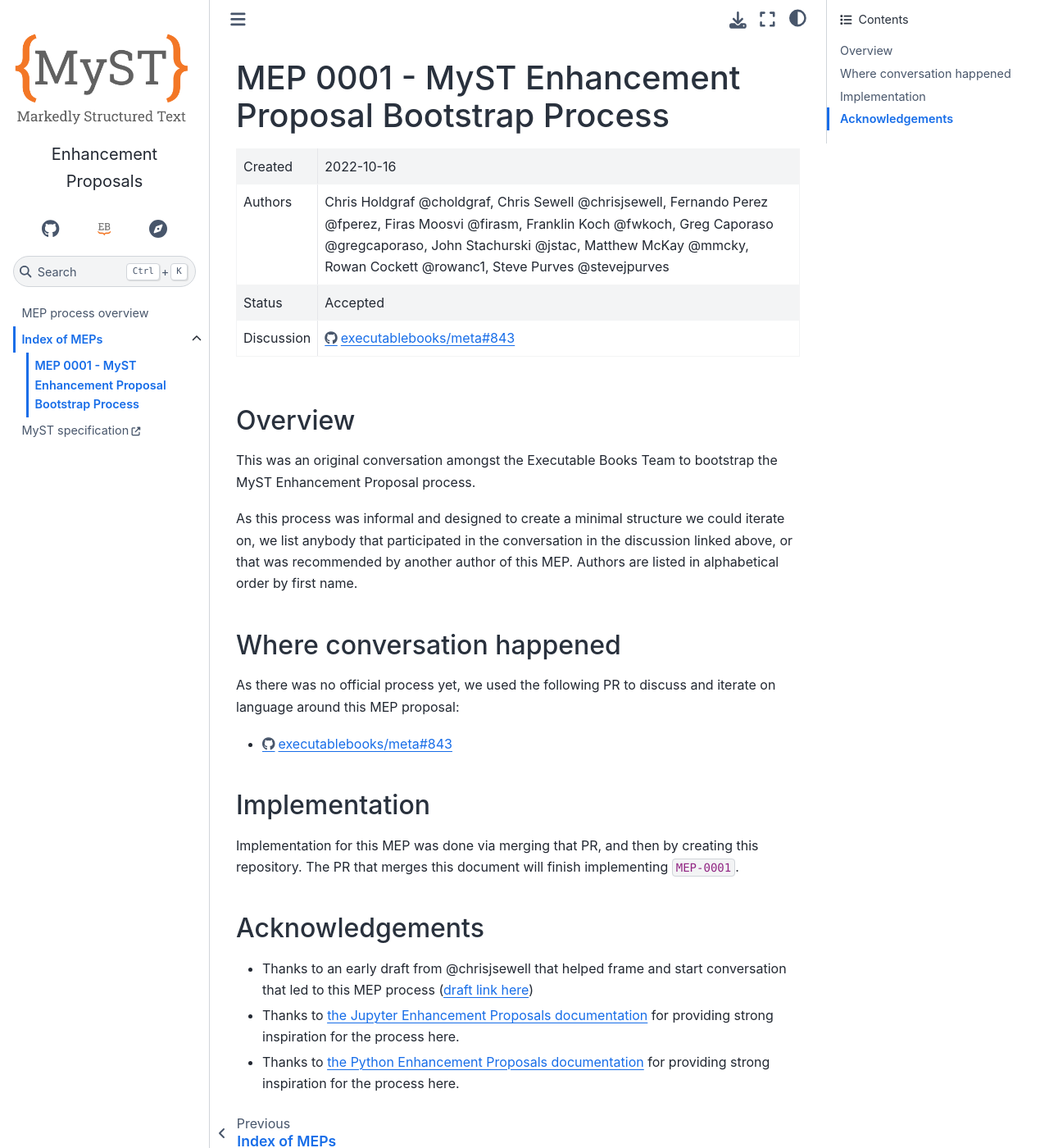
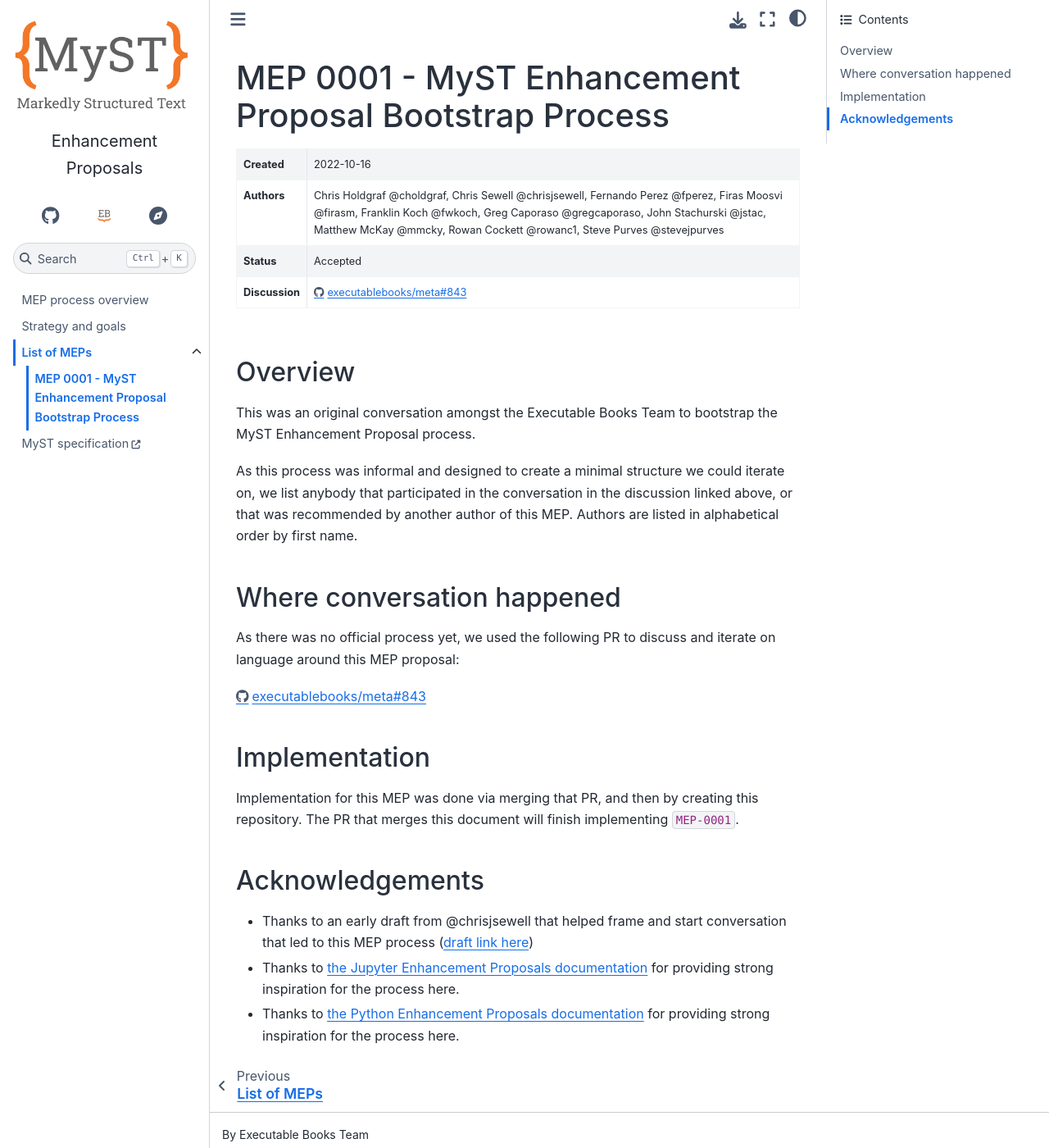
Before and after one commit to jupyter-book/myst-enhancement-proposals, a Sphinx documentation site: the page built from docs/meps/mep-0001.md, in a window 1280 px wide and 1400 px high. Shown: the whole window at 82% size. Built offline with Sphinx 7.4.7 and the Sphinx Book theme 1.1.4, drawn with Linux system fonts in a browser that asks for light colours.

Commit message:
Update strategy and add index to front page

```diff
--- /dev/null
+++ b/docs/_static/custom.css
@@ -0,0 +1,7 @@
+.mep-metadata {
+  font-size: .8rem;
+}
+
+.mep-metadata td:first-child {
+  font-weight: bold;
+}
--- a/docs/conf.py
+++ b/docs/conf.py
@@ -33,6 +33,7 @@
 # -- Options for HTML output -------------------------------------------------
 html_theme = "sphinx_book_theme"
 html_static_path = ["_static"]
+html_css_files = ["custom.css"]
 
 html_theme_options = {
     "logo": {
@@ -69,7 +70,7 @@
 
     tablemd = {}
     tablemd["#"] = f"{yaml['mep']['id']}"
-    tablemd["title"] = f"[{yaml['title']}]({imep.relative_to(root / 'meps')})"
+    tablemd["title"] = f"[{yaml['title']}](/{imep.relative_to(root)})"
     tablemd["created"] = yaml["mep"]["created"]
     tablemd["status"] = yaml["mep"]["status"]
     tablemd["discussion"] = f"[link]({yaml['mep']['discussion']})"
@@ -80,6 +81,7 @@
 pd.DataFrame(table).to_markdown(path_md, index=None)
 
 # Add a frontmatter table to the top of each MEP.
+
 
 class FrontMatterTransform(SphinxTransform):
     default_priority = 1000
@@ -130,7 +132,9 @@
             raise ValueError(f"invalid 'status' value: {data['status']}")
         # check 'created' value in right format (YYYY-MM-DD)
         if not re.fullmatch(r"\d\d\d\d-\d\d-\d\d", data["created"]):
-            raise ValueError(f"invalid 'created' value (not YYYY-MM-DD): {data['created']}")
+            raise ValueError(
+                f"invalid 'created' value (not YYYY-MM-DD): {data['created']}"
+            )
 
         # split authors
         if isinstance(data["authors"], str):
@@ -145,7 +149,7 @@
         title_node.insert(0, nodes.Text(f"MEP {data['id']} - "))
 
         # create a docutils table of the metadata, just under the heading
-        table = nodes.table(classes=["align-left"])
+        table = nodes.table(classes=["mep-metadata align-left"])
         tgroup = nodes.tgroup(cols=2)
         table += tgroup
         tgroup += nodes.colspec(colwidth=50)
--- a/docs/meps/index.md
+++ b/docs/meps/index.md
@@ -1,4 +1,4 @@
-# Index of MEPs
+# List of MEPs
 
 Below is a list of Enhancement Proposals.
 Click the title of each to see its content.
--- a/docs/meps/mep-0001.md
+++ b/docs/meps/mep-0001.md
@@ -31,7 +31,7 @@
 
 As there was no official process yet, we used the following PR to discuss and iterate on language around this MEP proposal:
 
-- https://github.com/executablebooks/meta/pull/843
+https://github.com/executablebooks/meta/pull/843
 
 ## Implementation
 
```
Also changed, not shown: docs/index.md (+11 -6 lines), docs/strategy.md (added, +12 -0 lines).
